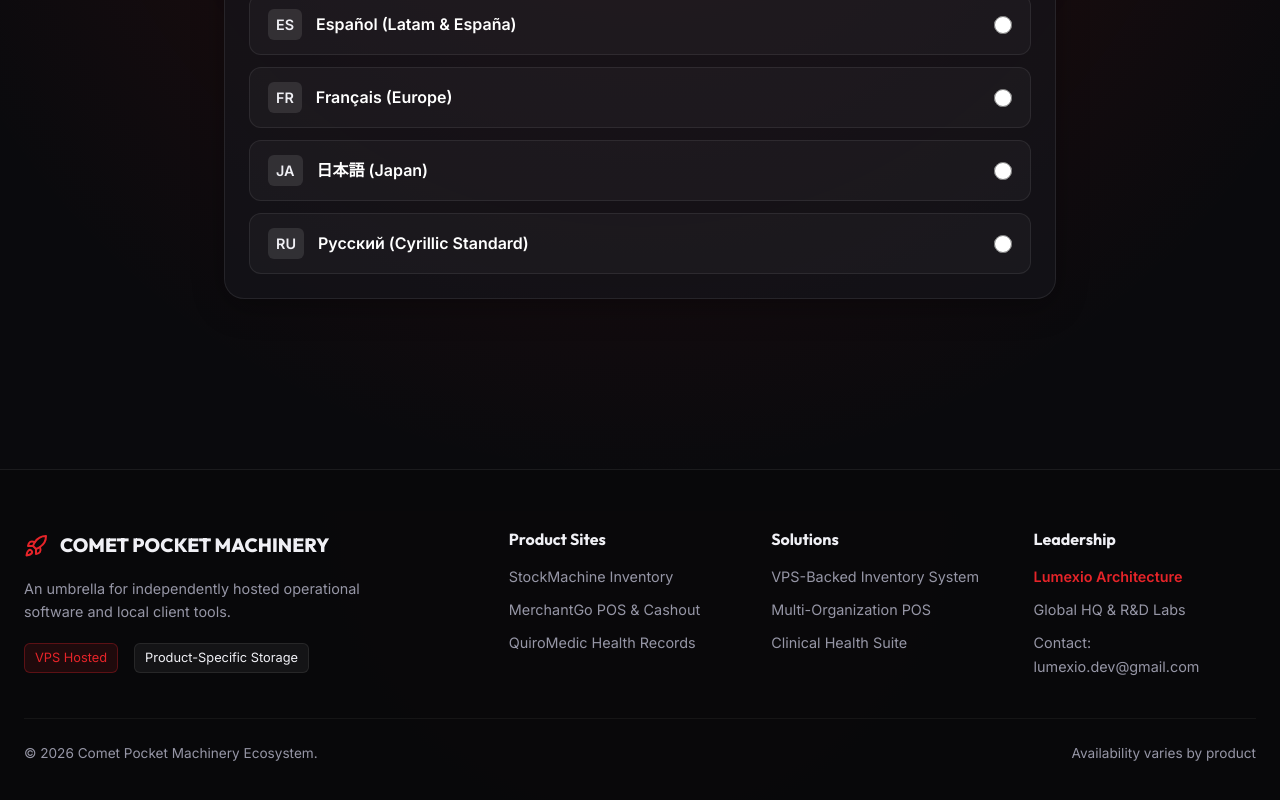
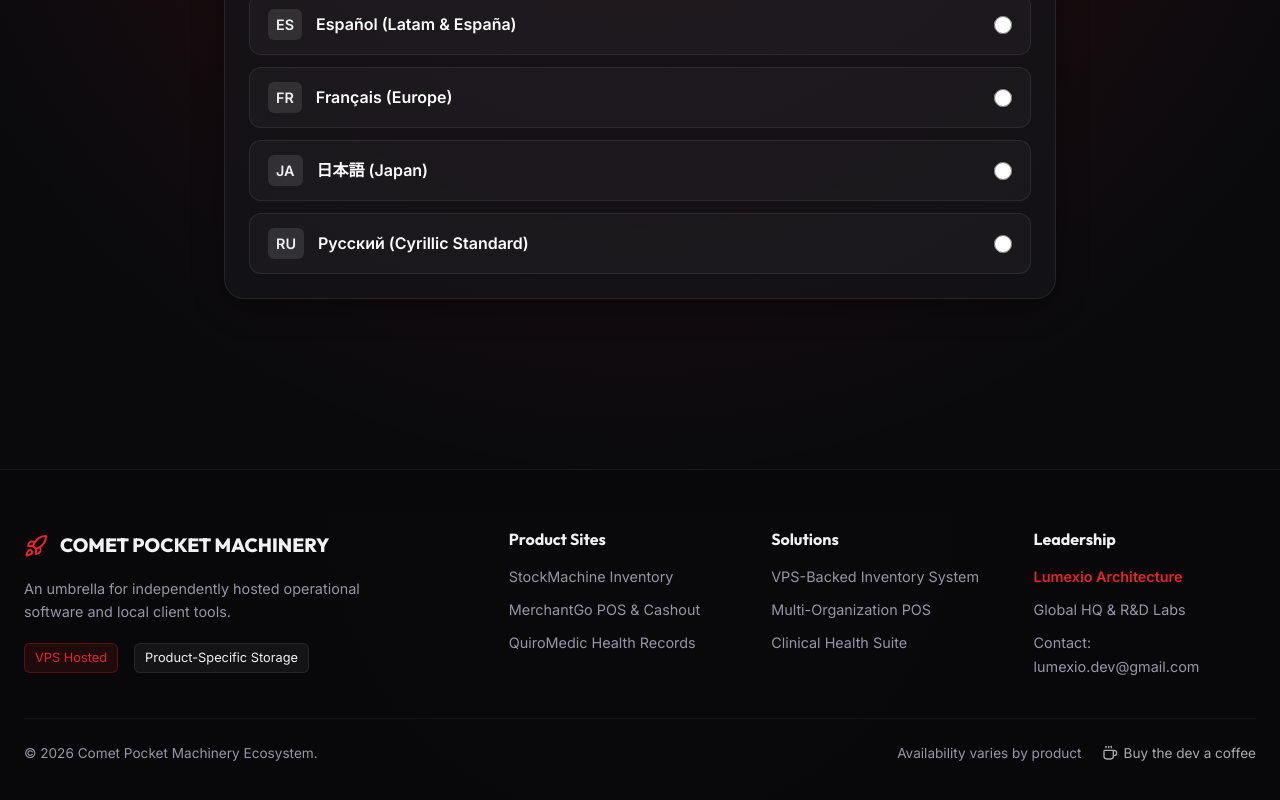
Before and after one commit to Lumexio/cometpocketmachinery-spa, a React (Vite) app: page /settings in a window 1280 px wide. Shown: the part 1089-1889 px from the top of the page. Built offline with nearby package versions, Linux system fonts and the light colour scheme.

Commit message:
feat: Buy the dev a coffee

```diff
--- a/src/components/Footer.jsx
+++ b/src/components/Footer.jsx
@@ -1,5 +1,5 @@
 import React from 'react';
-import { Rocket } from 'lucide-react';
+import { Rocket, Coffee } from 'lucide-react';
 
 export default function Footer() {
   return (
@@ -70,8 +70,12 @@ export default function Footer() {
 
         <div className="footer-bottom-flex">
           <p>© {new Date().getFullYear()} Comet Pocket Machinery Ecosystem.</p>
-          <div style={{ display: 'flex', gap: '20px' }}>
+          <div style={{ display: 'flex', gap: '20px', alignItems: 'center' }}>
             <span>Availability varies by product</span>
+            <a href="https://buy.stripe.com/REPLACE_WITH_PAYMENT_LINK" target="_blank" rel="noreferrer" style={{ display: 'flex', alignItems: 'center', gap: '6px', color: 'var(--text-main)', opacity: 0.7, textDecoration: 'none', transition: 'all 0.3s ease' }} onMouseOver={e => { e.currentTarget.style.opacity = '1'; e.currentTarget.style.color = '#ff9800'; }} onMouseOut={e => { e.currentTarget.style.opacity = '0.7'; e.currentTarget.style.color = 'var(--text-main)'; }}>
+              <Coffee size={16} />
+              <span style={{ fontSize: '0.85rem' }}>Buy the dev a coffee</span>
+            </a>
           </div>
         </div>
       </div>
```
